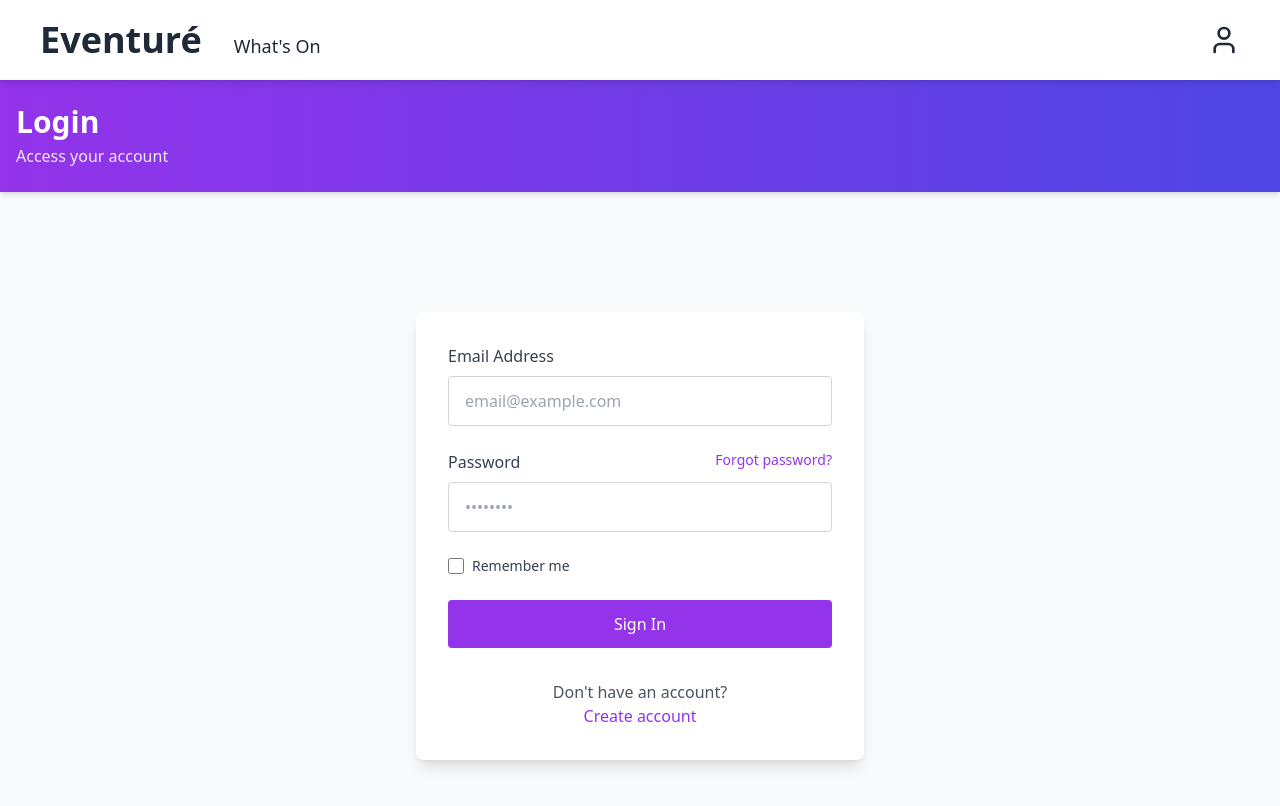
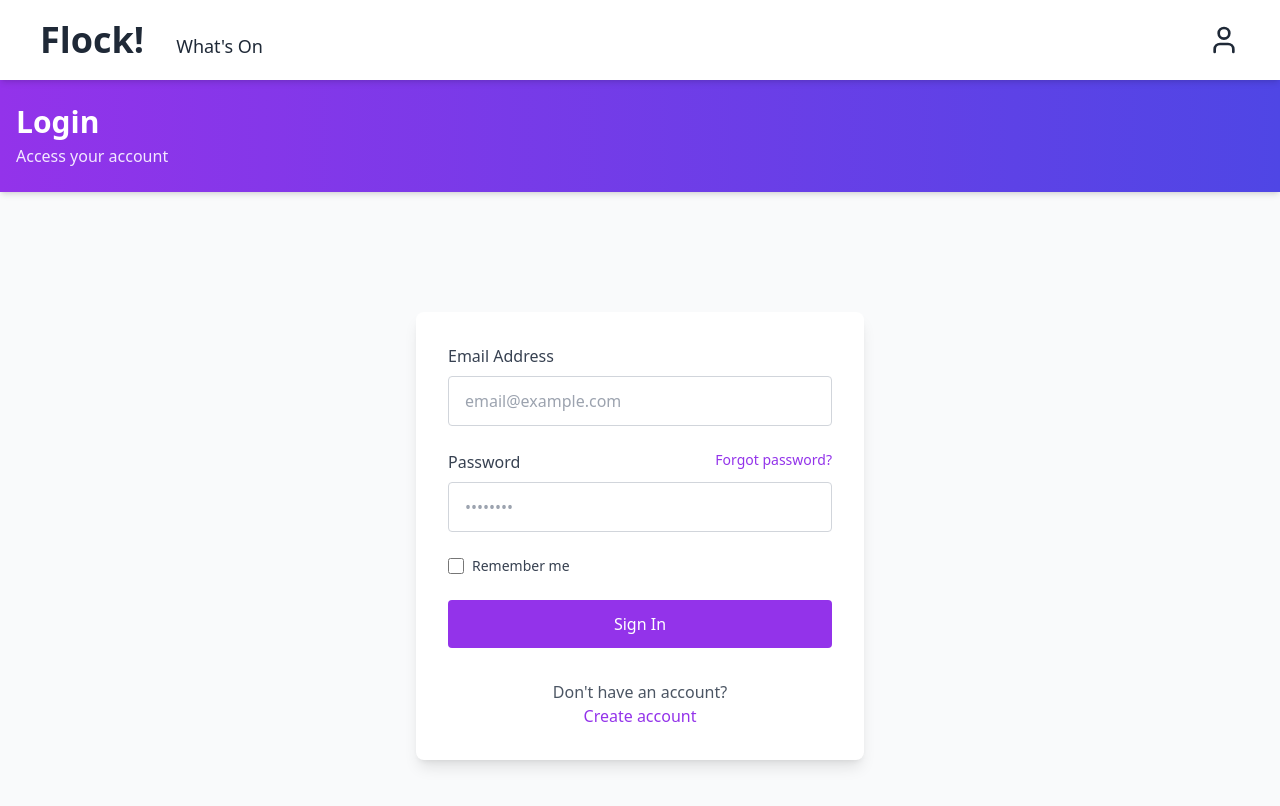
Before and after one commit to ar-kt02/flock-v1, a Next.js app in the folder frontend/: page /login in a window 1280 px wide. Shown: the top 806 px of the page. Built offline with nearby package versions, Linux system fonts and the light colour scheme; no server answers.

Commit message:
project renamed as Flock!

```diff
--- a/frontend/src/app/layout.tsx
+++ b/frontend/src/app/layout.tsx
@@ -15,7 +15,7 @@ const geistMono = Geist_Mono({
 });
 
 export const metadata: Metadata = {
-  title: "Eventuré",
+  title: "Flock! - discover your experience",
   description: "A responsive event platforms app.",
 };
 
--- a/frontend/src/components/Navbar.tsx
+++ b/frontend/src/components/Navbar.tsx
@@ -109,7 +109,7 @@ export default function Navbar() {
               }`}
               aria-label="Go to Home"
             >
-              Eventuré
+              Flock!
             </Link>
             <Link
               href="/events"
```
